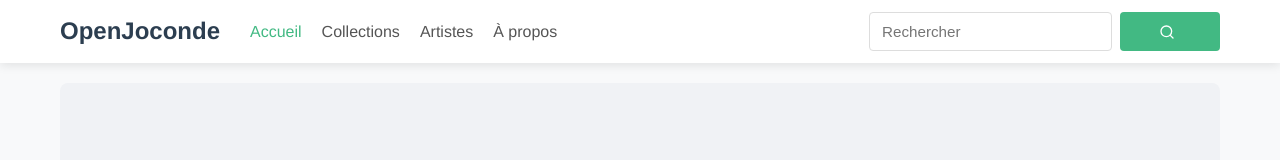
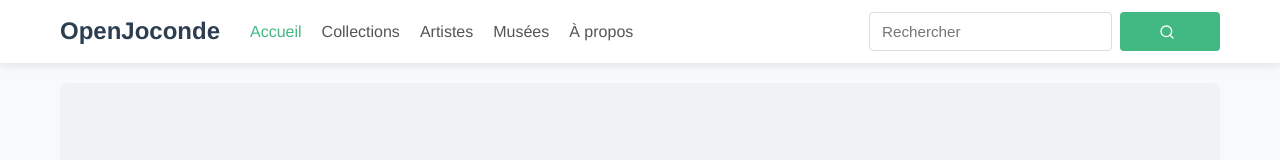
Before and after one commit to DavidDuveau/openjoconde, a Vue app in the folder src/Frontend/: page / in a window 1280 px wide. Shown: the top 160 px of the page. Built offline with nearby package versions, Linux system fonts and the light colour scheme; no server answers; the HTML template or start-up script is replaced by a standard one.

Commit message:
feat(frontend): ajouter Musées au menu principal (TECH-32)

```diff
--- a/src/Frontend/src/components/AppHeader.vue
+++ b/src/Frontend/src/components/AppHeader.vue
@@ -10,6 +10,7 @@
             <li><router-link to="/">Accueil</router-link></li>
             <li><router-link to="/artworks">Collections</router-link></li>
             <li><router-link to="/artists">Artistes</router-link></li>
+            <li><router-link to="/museums">Musées</router-link></li>
             <li><router-link to="/about">À propos</router-link></li>
           </ul>
         </nav>
```
